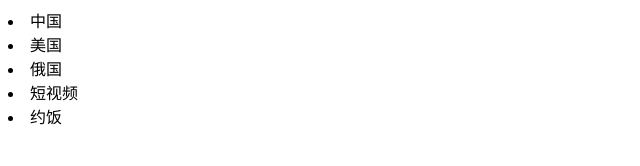
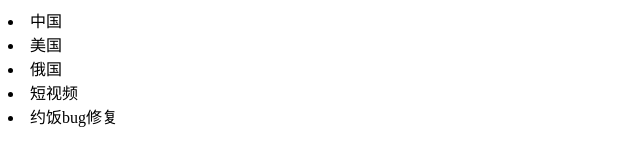
Before and after one commit to pynums/dbhot, a plain HTML site: page index.html in a window 1280 px wide. Shown: the full height of the page, 0-640 px from the left. Drawn offline with Linux system fonts and the light colour scheme.

Commit message:
约饭bug修复

```diff
--- a/index.html
+++ b/index.html
@@ -9,6 +9,6 @@
     <li>美国</li>
     <li>俄国</li>
     <li>短视频</li>
-    <li>约饭</li>
+    <li>约饭bug修复</li>
 </body>
 </html>
```
